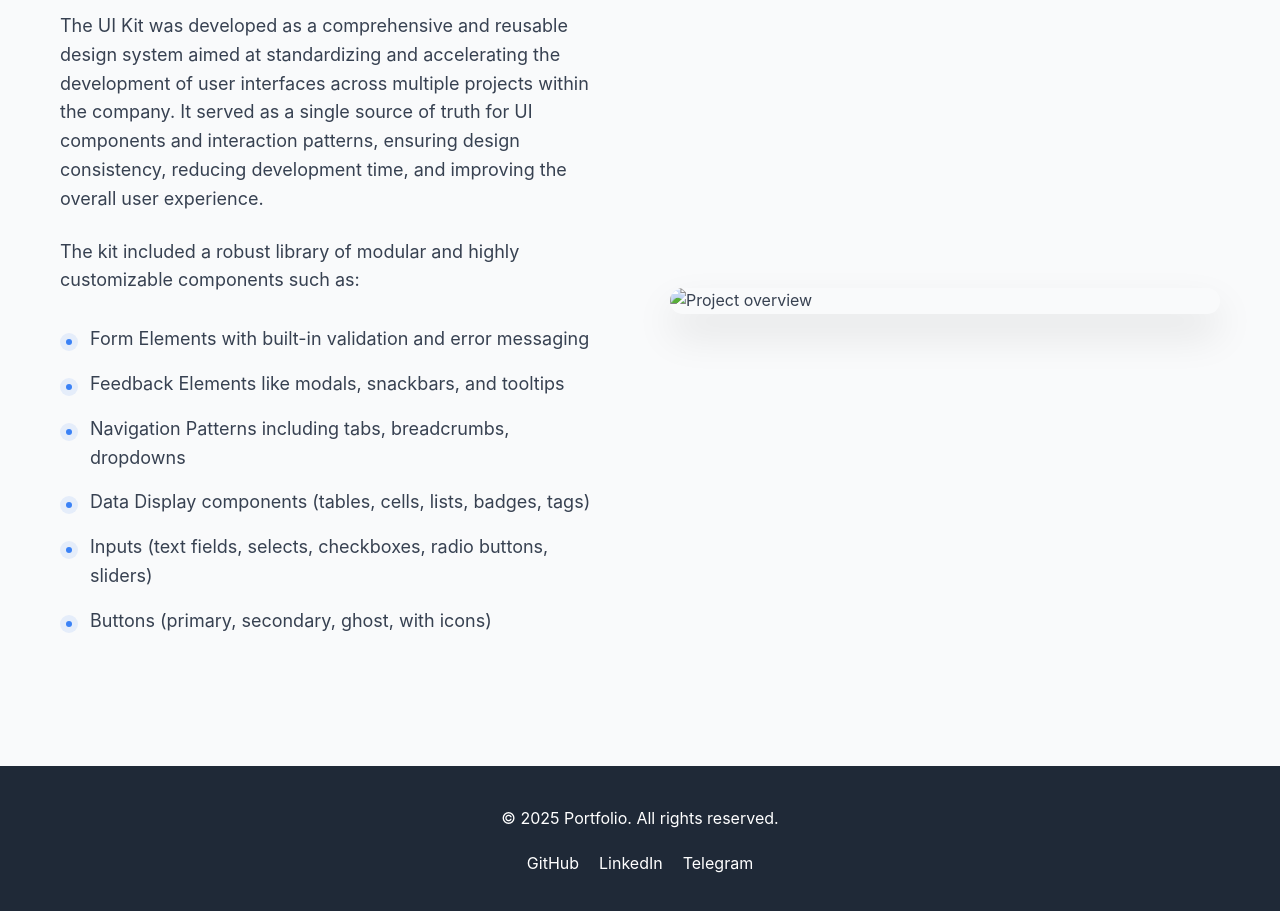
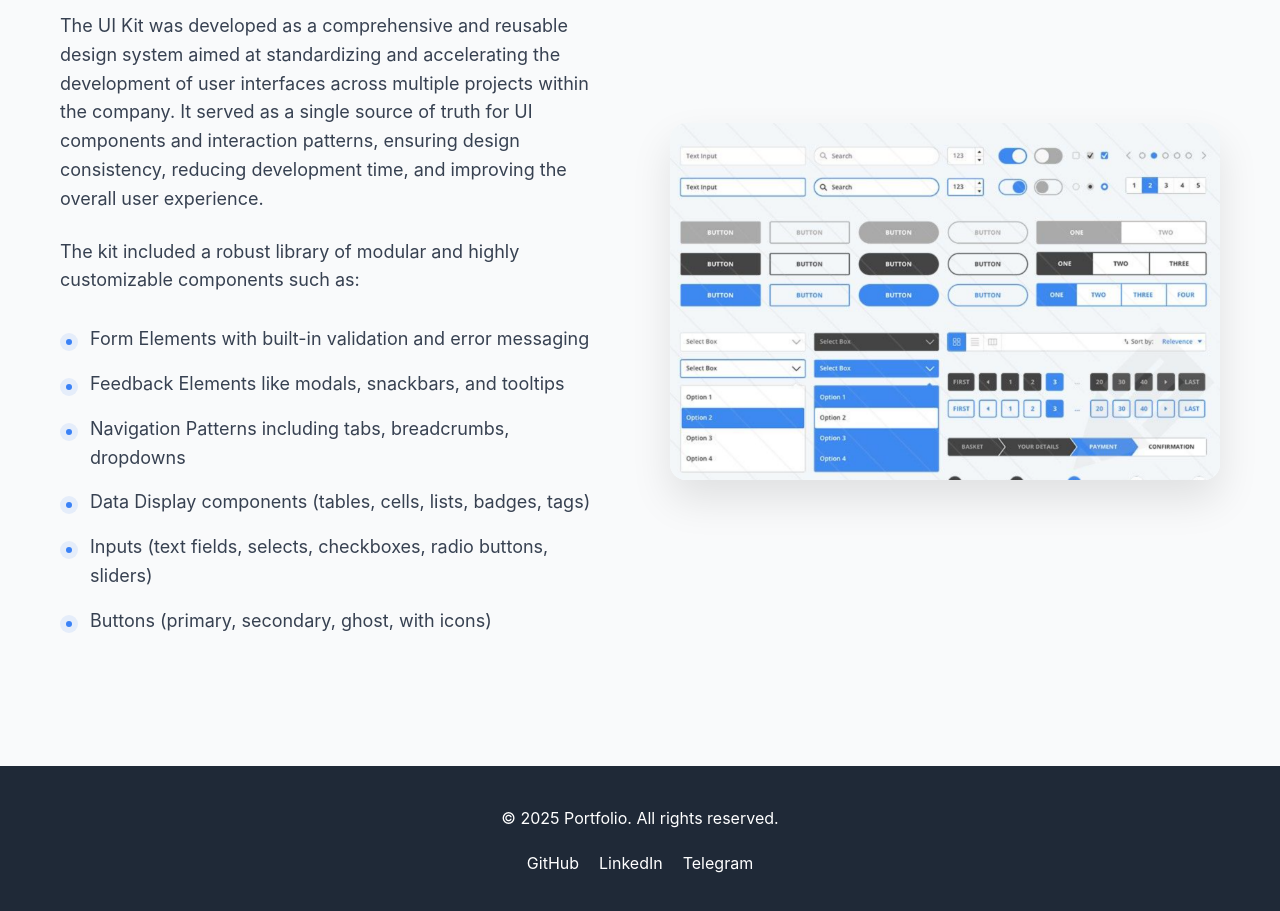
Before and after one commit to ERazina/erazina.github.io, a plain HTML site: page ui-kit.html in a window 1280 px wide. Shown: the part 1880-2791 px from the top of the page. Drawn offline with Linux system fonts and the light colour scheme.

Commit message:
bugfix image name

```diff
--- a/ui-kit.html
+++ b/ui-kit.html
@@ -877,7 +877,7 @@
                     </ul>
                   </div>
                   <div class="overview-image animate">
-                    <img src="./ui-kit.png" alt="Project overview" />
+                    <img src="./ui_kit.png" alt="Project overview" />
                   </div>
                 </div>
               </div>
```
